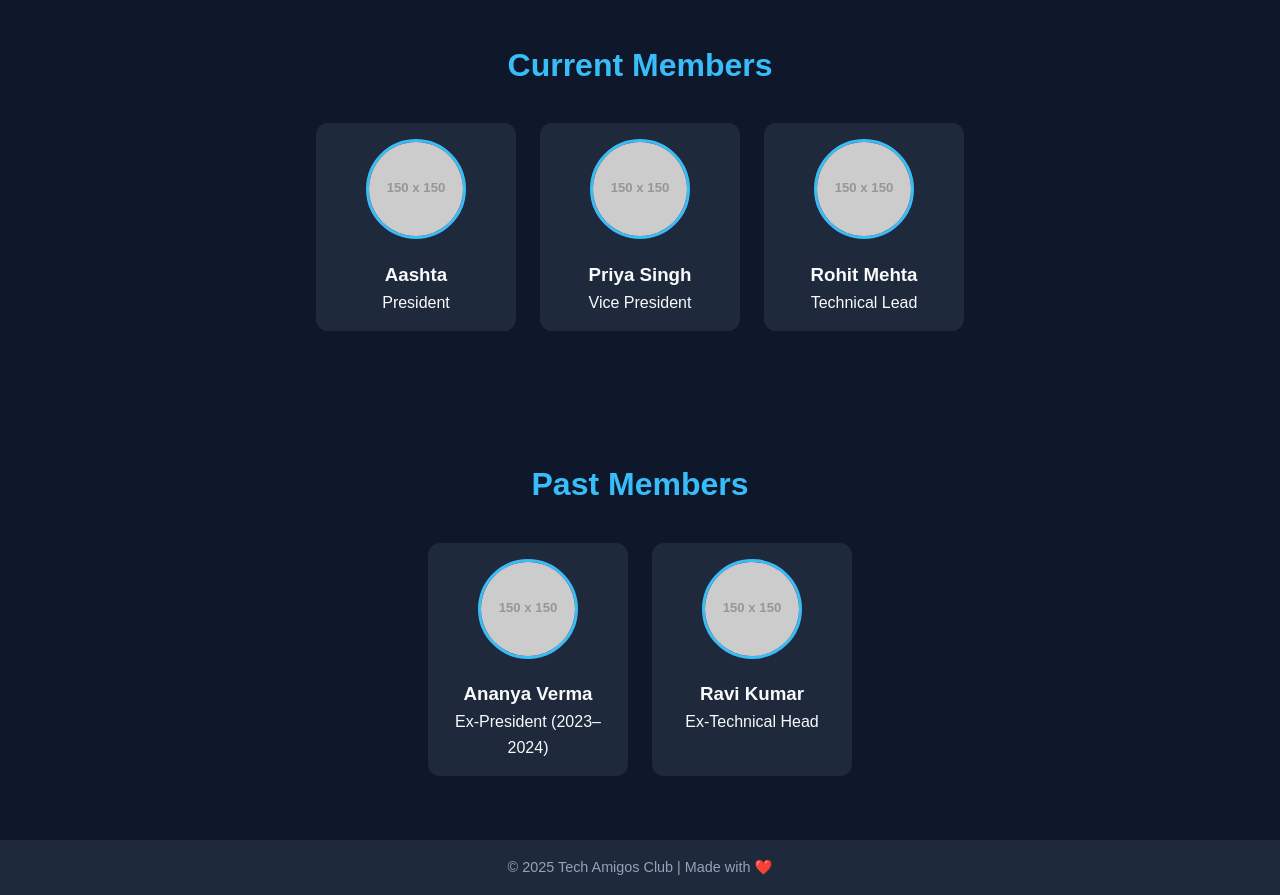
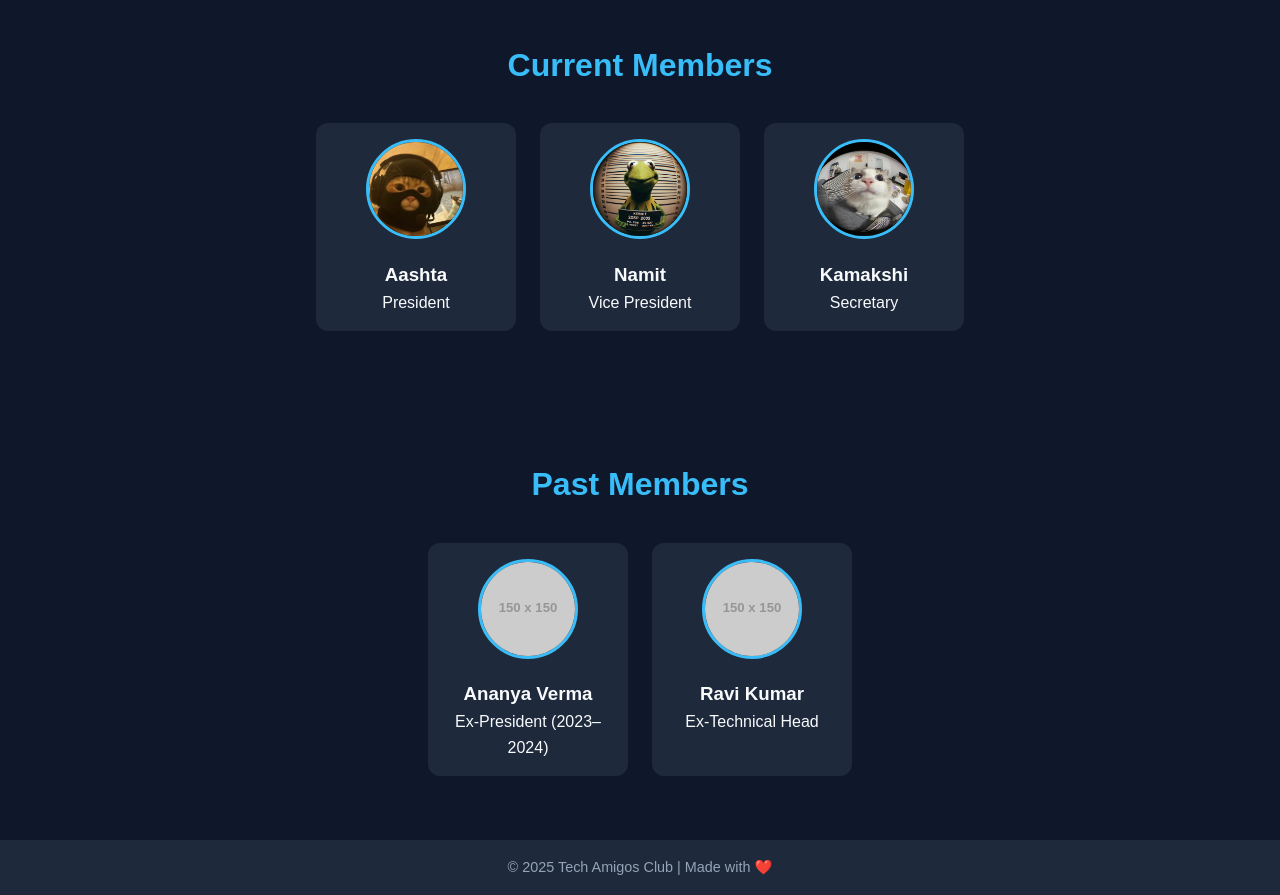
Before and after one commit to aayush-sharma2605/TechAmigos_landing_page, a plain HTML site: page index.html in a window 1280 px wide. Shown: the part 1260-2155 px from the top of the page. Drawn offline with nearby package versions, Linux system fonts and the light colour scheme; placeholder pictures from the web are drawn by us.

Commit message:
Update index.html

```diff
--- a/index.html
+++ b/index.html
@@ -60,19 +60,19 @@
         <h2>Current Members</h2>
         <div class="members-grid">
             <div class="member-card">
-                <img src="https://via.placeholder.com/150" alt="Member 1">
+                <img src="1.jpeg" alt="Member 1">
                 <h3>Aashta</h3>
                 <p>President</p>
             </div>
             <div class="member-card">
-                <img src="https://via.placeholder.com/150" alt="Member 2">
-                <h3>Priya Singh</h3>
+                <img src="namit.jpeg" alt="Member 2">
+                <h3>Namit</h3>
                 <p>Vice President</p>
             </div>
             <div class="member-card">
-                <img src="https://via.placeholder.com/150" alt="Member 3">
-                <h3>Rohit Mehta</h3>
-                <p>Technical Lead</p>
+                <img src="2.jpeg" alt="Member 3">
+                <h3>Kamakshi</h3>
+                <p>Secretary</p>
             </div>
         </div>
     </section>
```
